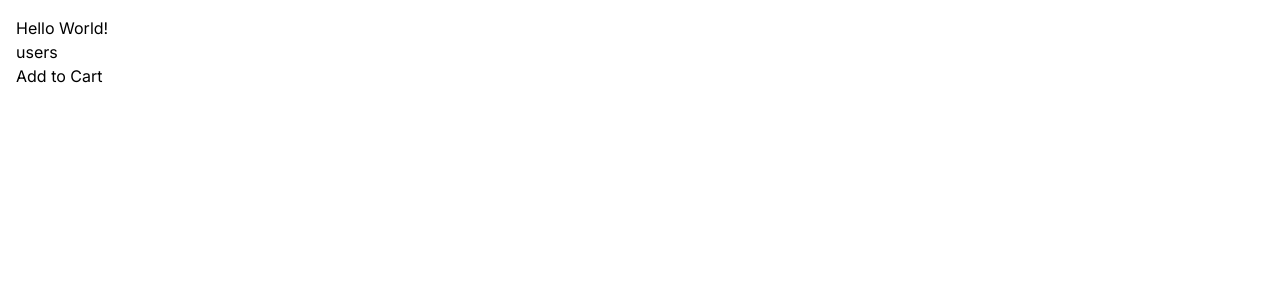
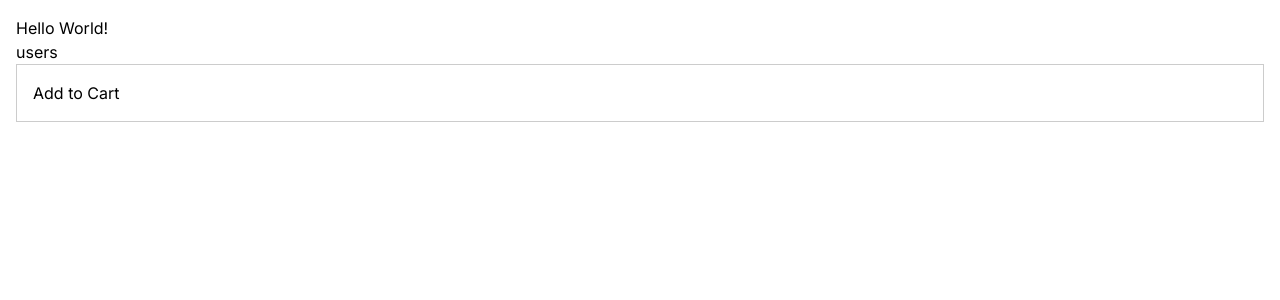
Before and after one commit to EdoriAtiri/next-app, a Next.js app: page / in a window 1280 px wide. Shown: the top 300 px of the page. Built offline with nearby package versions, Linux system fonts and the light colour scheme.

Commit message:
css modules with next

```diff
--- /dev/null
+++ b/app/components/ProductCard/ProductCard.module.css
@@ -0,0 +1,4 @@
+.card {
+  padding: 1rem;
+  border: 1px solid #ccc;
+}
--- a/app/components/ProductCard.tsx
+++ b/app/components/ProductCard/ProductCard.tsx
@@ -1,9 +1,10 @@
 import React from 'react'
-import AddToCart from './AddToCart'
+import AddToCart from '../AddToCart'
+import styles from './ProductCard.module.css'
 
 const productCard = () => {
   return (
-    <div>
+    <div className={styles.card}>
       <AddToCart />
     </div>
   )
--- a/app/globals.css
+++ b/app/globals.css
@@ -4,15 +4,11 @@
 
 :root {
   --foreground-rgb: 0, 0, 0;
-  --background-start-rgb: 214, 219, 220;
-  --background-end-rgb: 255, 255, 255;
 }
 
 @media (prefers-color-scheme: dark) {
   :root {
     --foreground-rgb: 255, 255, 255;
-    --background-start-rgb: 0, 0, 0;
-    --background-end-rgb: 0, 0, 0;
   }
 }
 
--- a/app/page.tsx
+++ b/app/page.tsx
@@ -1,6 +1,6 @@
 import Image from 'next/image'
 import Link from 'next/link'
-import ProductCard from './components/ProductCard'
+import ProductCard from './components/ProductCard/ProductCard'
 
 export default function Home() {
   return (
--- a/app/users/page.tsx
+++ b/app/users/page.tsx
@@ -6,9 +6,15 @@
 }
 
 const UsersPage = async () => {
-  const res = await fetch('https://jsonplaceholder.typicode.com/users', {
-    next: { revalidate: 10 },
-  })
+  const res = await fetch(
+    'https://jsonplaceholder.typicode.com/users',
+    // {
+    // Enable caching and refetch data every 10 seconds - will build the page as static page during build time
+    // next: { revalidate: 10 },
+    // },
+    // Disable caching - allows dynamic rendering
+    { cache: 'no-store' }
+  )
   const users: User[] = await res.json()
 
   return (
```
